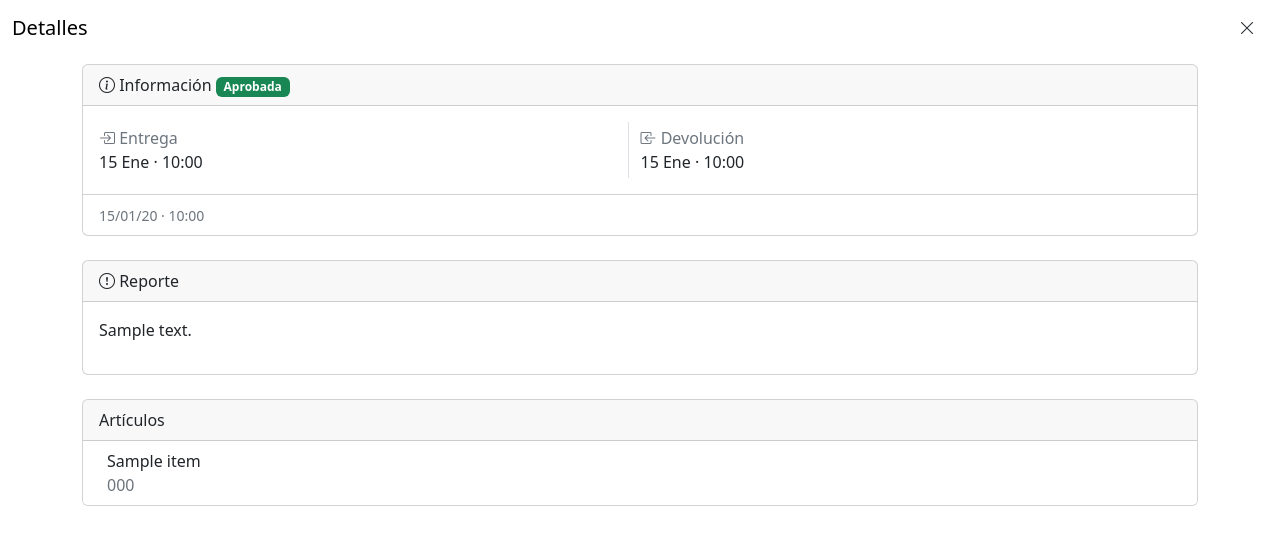
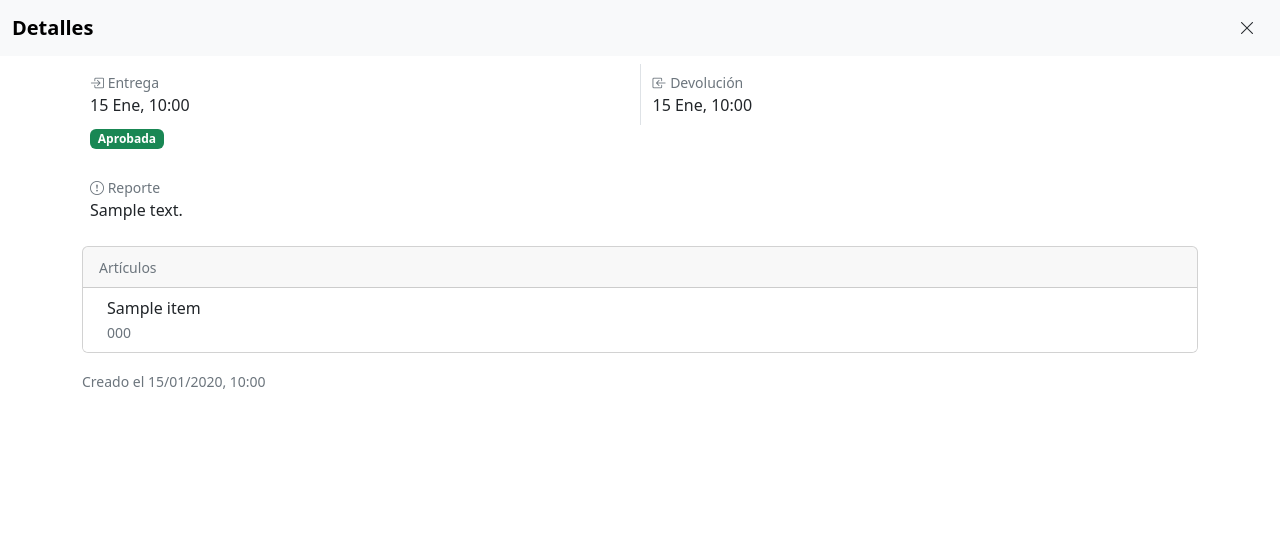
Before and after one commit to Galindo-lab/prestamos, a Django app: page /orders/1/ in a window 1280 px wide. Shown: the top 545 px of the page. Run offline with Django 5.2, Linux system fonts and the light colour scheme; a user stored in the database is signed in; tables that the repository leaves empty hold one stand-in row (values such as "Sample post"); some libraries are stand-ins or nearby versions.

Commit message:
modelos actualizados

```diff
--- a/templates/bases/base-nav.html
+++ b/templates/bases/base-nav.html
@@ -24,7 +24,7 @@
 </head>
 <body>
 <header>
-    <nav class="navbar fixed-top bg-body-light bg-body" bg-body-tertiary>
+    <nav class="navbar fixed-top bg-body-light bg-body bg-body-tertiary" >
 
         {% block nav %}
 
@@ -33,7 +33,7 @@
     </nav>
 </header>
 
-<main style="padding-top: 4rem; padding-bottom: 0rem;" class="container-flex">
+<main style="padding-top: 4rem; padding-bottom: 4rem;" class="container-flex">
     {% block content %}
         {# Aqui va el contenido #}
     {% endblock %}
--- a/templates/order_detail.html
+++ b/templates/order_detail.html
@@ -5,7 +5,7 @@
 {% block nav %}
 
     <div class="container-fluid ">
-        <div class="navbar-brand">
+        <div class="navbar-brand fw-bold">
             Detalles
         </div>
         <a class="btn" href="{{ request.META.HTTP_REFERER }}">
@@ -29,16 +29,30 @@
             </ul>
         {% endfor %}
 
-        <div class="card mb-4">
-            <div class="card-header fw-medium align-middle">
-                <div class="me-auto">
-                    <i class="bi bi-info-circle"></i>
-                    <span class="fw-medium">Información</span>
 
+
+        <div class="mx-2 mb-4">
+            <div class="row align-items-start mb-1">
+
+                <div class="col py-2 border-end">
+                    <div class="small text-secondary">
+                        <i class="bi bi-box-arrow-in-right"></i> Entrega
+                    </div>
+                    <span class="text-nowrap fw-medium">{{ order.order_date|date:"d M, H:i" }}</span>
+                </div>
+
+                <div class="col py-2">
+                    <div class="small text-secondary">
+                        <i class="bi bi-box-arrow-in-left"></i> Devolución
+                    </div>
+                    <span class="text-nowrap fw-medium">{{ order.return_date|date:"d M, H:i" }}</span>
+                </div>
+
+                <div class="text-secondary">
                     {% if order.status in 'cancelled, rejected' %}
                         <span class="badge text-bg-danger">{{ order.get_status_display }}</span>
                     {% elif order.status in 'approved, delivered, returned' %}
-                        <span class="badge text-bg-success">{{ order.get_status_display }}</span>
+                        <span class="badge text-bg-success">Aprobada</span>
                     {% else %}
                         <span class="badge text-bg-secondary">{{ order.get_status_display }}</span>
                     {% endif %}
@@ -47,76 +61,60 @@
             </div>
 
 
-            <div class="card-body">
 
-                <div class="row ">
-                    <div class="row align-items-start ">
+            {% if order.get_report %}
+                <div class="pt-4">
+                    <div class="text-secondary small">
+                        <i class="bi bi-exclamation-circle"></i> Reporte
+                    </div>
 
-                        <div class="col py-1">
-                            <span class="text-secondary "><i class="bi bi-box-arrow-in-right"></i> Entrega</span>
-                            <br>
-                            <span class="text-nowrap">{{ order.order_date|date:"d M · H:i" }}</span>
-                        </div>
+                    <span>{{ order.get_report.details }}</span>
+                </div>
+            {% endif %}
 
-                        <div class="col border-start py-1">
-                            <span class="text-secondary "><i class="bi bi-box-arrow-in-left"></i> Devolución</span>
-                            <br>
-                            <span class="text-nowrap">{{ order.return_date|date:"d M · H:i" }}</span>
-                        </div>
-
-                    </div>
-                </div>
-
-
-            </div>
-
-
-            <div class="card-footer bg-transparent ">
-                <span class="small text-secondary">
-                    {{ order.created_at|date:"d/m/y · H:i" }}
-                </span>
-            </div>
 
         </div>
 
 
+        <div class="card mt-4">
 
+            <div class="card-header">
+                <span class="small text-secondary">
+                    Artículos
+                </span>
+            </div>
 
-        {% if order.get_report %}
-            <div class="card my-4">
-                <div class="card-header fw-medium"><i class="bi bi-exclamation-circle"></i> Reporte</div>
-                <div class="card-body">
-                    <p>{{ order.get_report.details }}</p>
-                </div>
-            </div>
-        {% endif %}
-
-
-        <div class="card my-4">
-            <div class="card-header fw-medium">
-                Artículos
-            </div>
             <ul class="list-group list-group-flush">
                 {% for unit in order.units.all %}
 
                     <li class="list-group-item">
                         <div class="ms-2 me-auto">
-                            <div class="">{{ unit.item.name }}</div>
-                            <span class="text-secondary">{{ unit.serial_number }}</span>
+                            <div class="fw-medium">{{ unit.item.name }}</div>
+                            <span class="text-secondary small">{{ unit.serial_number }}</span>
                         </div>
                     </li>
 
                 {% endfor %}
             </ul>
         </div>
+
+
+    </div>
+
+
+    <div class="container my-3">
+        <span class="small text-secondary">
+            Creado el {{ order.created_at|date:"d/m/Y, H:i" }}
+        </span>
     </div>
 
 
 
+
     {% if order.status == 'pending' %}
-        <div class="container fixed-bottom">
-            <div class="d-grid mb-3">
-                <button class="btn btn-primary" type="button">Cancelar Orden</button>
+        <div class="container fixed-bottom bg-body">
+            <div class="d-grid my-3">
+                <button class="btn btn-primary btn-lg" type="button">Cancelar Orden</button>
             </div>
         </div>
     {% endif %}
```
Also changed, not shown: templates/order_list.html (+25 -28 lines).
